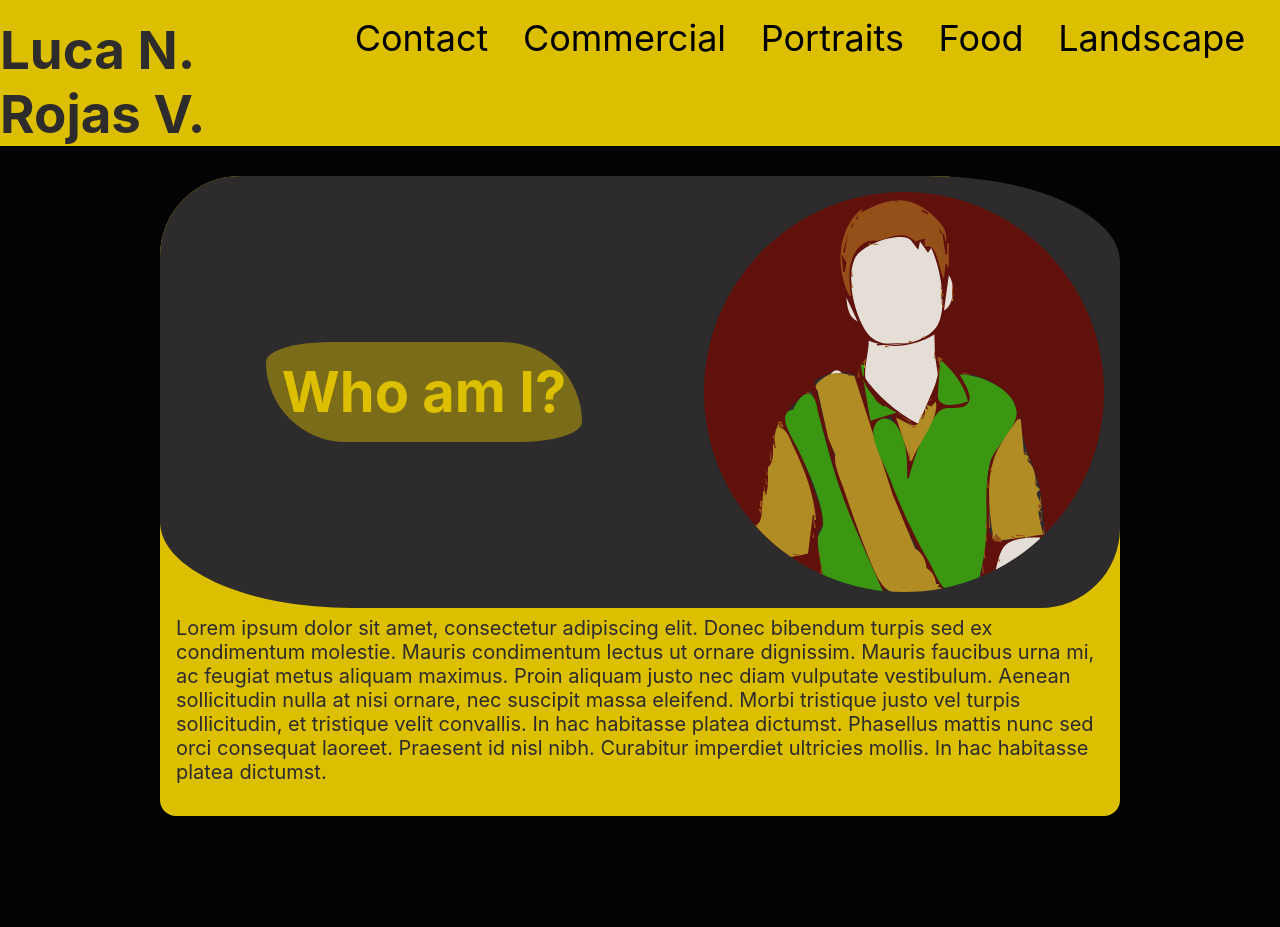
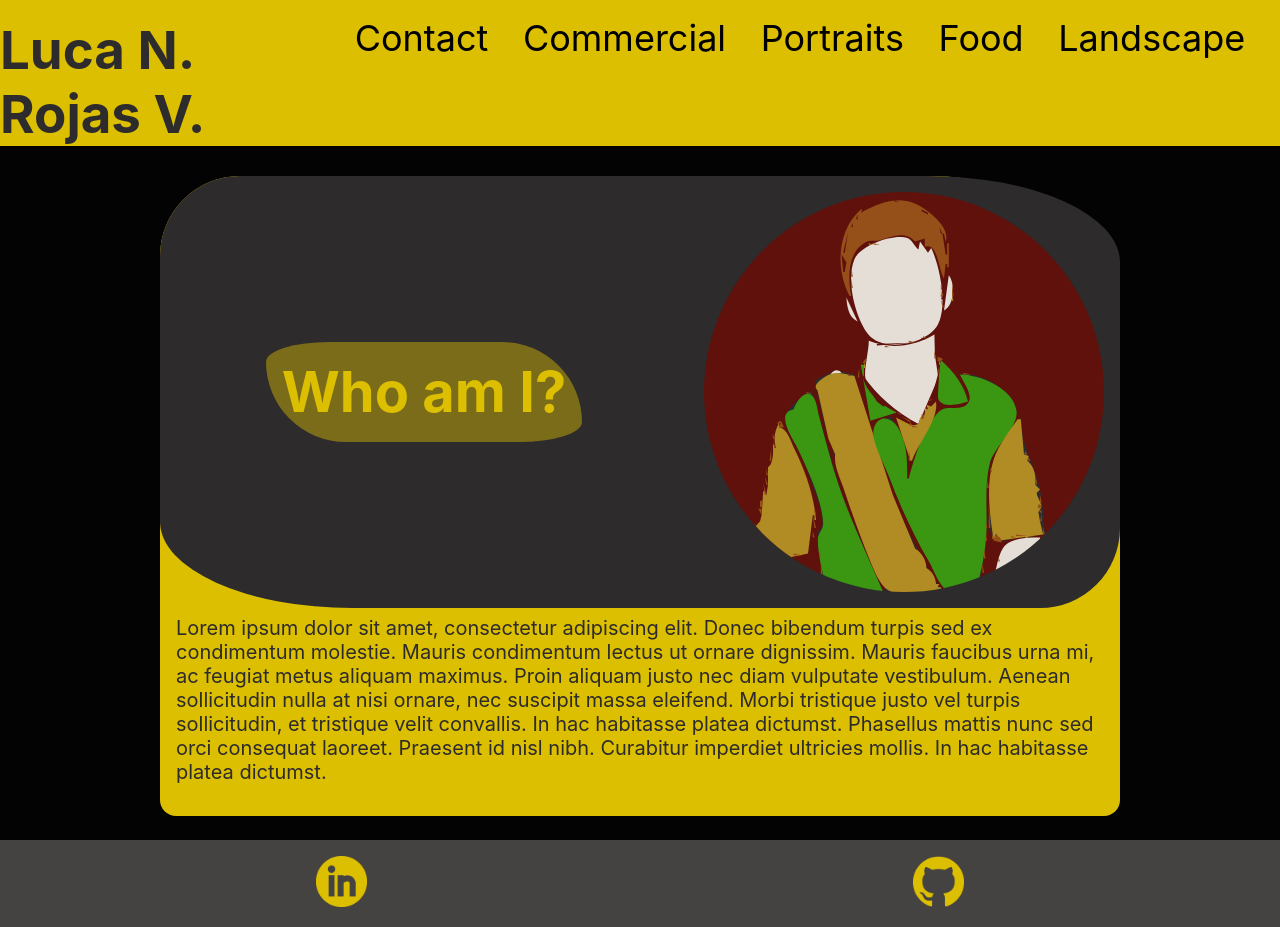
Before and after one commit to NicolasRojas-CENG/portfolio, a React (Create React App) app: page / in a window 1280 px wide. Before the commit the page ends 840 px from the top, so only its background shows below. Built offline with nearby package versions, Linux system fonts and the light colour scheme.

Commit message:
Added a footer component.

```diff
--- a/src/App.css
+++ b/src/App.css
@@ -131,6 +131,18 @@ nav li:hover{
     font-style: oblique;
 }
 
+#Footer{
+    background-color: rgb(69, 66, 66);
+    text-align: center;
+    display: flex;
+    justify-content: space-evenly;
+}
+
+footer img{
+    max-width: 10%;
+    padding: 1rem 0;
+}
+
 @media screen and (max-width: 575px) {
     #section{
         display: block;
--- a/src/App.js
+++ b/src/App.js
@@ -4,6 +4,7 @@ import Nav from './components/Navbar';
 import About from './components/About';
 //import Gallery from './components/Gallery';
 import ContactForm from './components/Contact';
+import Footer from './components/Footer';
 import './App.css';
 
 function App() {
@@ -43,6 +44,7 @@ function App() {
           <ContactForm></ContactForm>
         )}
       </main>
+      <Footer></Footer>
     </>
   );
 }
--- /dev/null
+++ b/src/components/Footer/index.js
@@ -0,0 +1,15 @@
+import React from 'react';
+import LinkedInImage from '../../assets/linkedin.png';
+import GitHubImage from '../../assets/GitHub.png'
+
+function Footer() {
+    return (
+        <footer id="Footer">
+
+            <a  href='https://www.linkedin.com/feed/?trk=msn-top-ca'><img alt='LinkedIn link' src={LinkedInImage}></img></a>
+            <a  href='https://github.com/NicolasRojas-CENG'><img alt='GitHub link' src={GitHubImage}></img></a>
+        </footer>
+    );
+}
+
+export default Footer;
```
Also changed, not shown: src/assets/GitHub.png (added), src/assets/linkedin.png (added).
